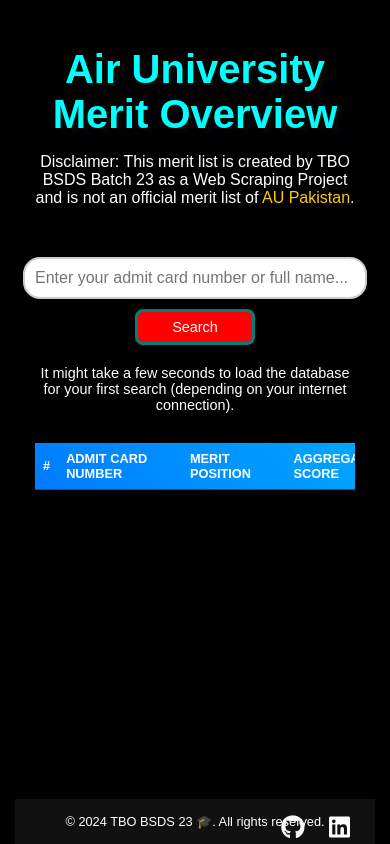
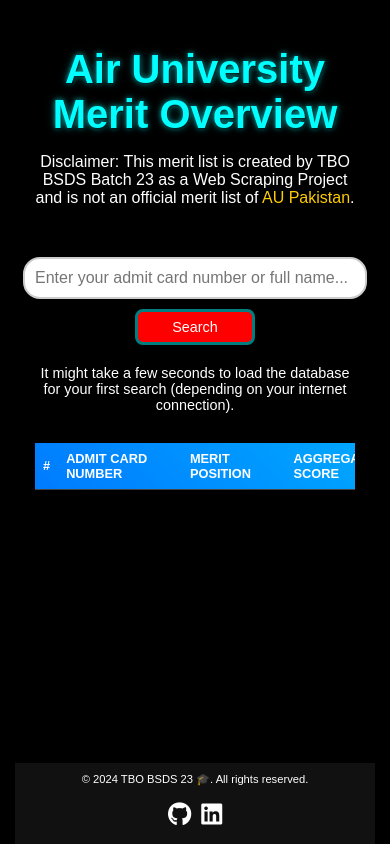
Before and after one commit to TBO22/AU_Merit_List_24.github.io, a plain HTML site: page index.html in a window 390 px wide. Drawn offline with nearby package versions, Linux system fonts and the light colour scheme.

Commit message:
Update index.html

```diff
--- a/index.html
+++ b/index.html
@@ -35,9 +35,9 @@
       margin-bottom: 10px;
       color: cyan; /* Set color to cyan */
       text-shadow:
-        5px 3px 0 rgba(10, 10, 0, 0.7), /* Offset shadow for 3D effect */
-        6px 6px 0 rgba(10, 0, 0, 0.6),
-        9px 9px 0 rgba(0, 0, 20, 0.5);
+        1px 1px 2px rgba(0, 0, 0, 0.7), /* Add a subtle shadow to enhance readability */
+        0 0 5px rgba(0, 255, 255, 0.6), /* Cyan glow effect */
+        0 0 10px rgba(0, 255, 255, 0.3); /* Larger cyan glow for depth */
     }
 
     .header .disclaimer {
@@ -200,6 +200,7 @@
       position: relative;
       width: 100%;
       margin-top: auto; /* Pushes footer to the bottom */
+      box-sizing: border-box; /* Ensure padding is included in the element’s total width and height */
     }
 
     footer p {
@@ -207,10 +208,11 @@
       font-size: 0.8em;
     }
 
+    /* Adjust footer icons and text for smaller screens */
     .footer-icons {
-      position: absolute;
-      right: 15px;
-      top: 15px;
+      display: flex;
+      justify-content: center;
+      margin-top: 10px;
     }
 
     .footer-icons a {
@@ -218,6 +220,26 @@
       font-size: 1.5em;
       margin: 0 10px;
       text-decoration: none;
+    }
+
+    /* Ensure footer text doesn't overlap icons */
+    @media (max-width: 600px) {
+      footer {
+        padding: 10px 0;
+      }
+
+      footer p {
+        font-size: 0.7em; /* Smaller font size for mobile */
+        margin-bottom: 10px; /* Margin for spacing above icons */
+      }
+
+      .footer-icons {
+        flex-wrap: wrap; /* Allow wrapping of icons if needed */
+      }
+
+      .footer-icons a {
+        margin: 5px; /* Adjust margin for smaller screens */
+      }
     }
 
     .footer-icons a:hover {
@@ -229,13 +251,13 @@
       position: fixed;
       top: 0;
       left: 0;
-      width: 120vw;
-      height: 100vh;
-      background: rgba(0, 0, 0, 0.8);
+      width: 100vw; /* Full viewport width */
+      height: 100vh; /* Full viewport height */
+      background: rgba(0, 0, 0, 0.8); /* Semi-transparent background */
       display: flex;
       justify-content: center;
       align-items: center;
-      z-index: 9999;
+      z-index: 9999; /* Ensure it sits above other content */
       display: none; /* Initially hidden */
     }
 
```
